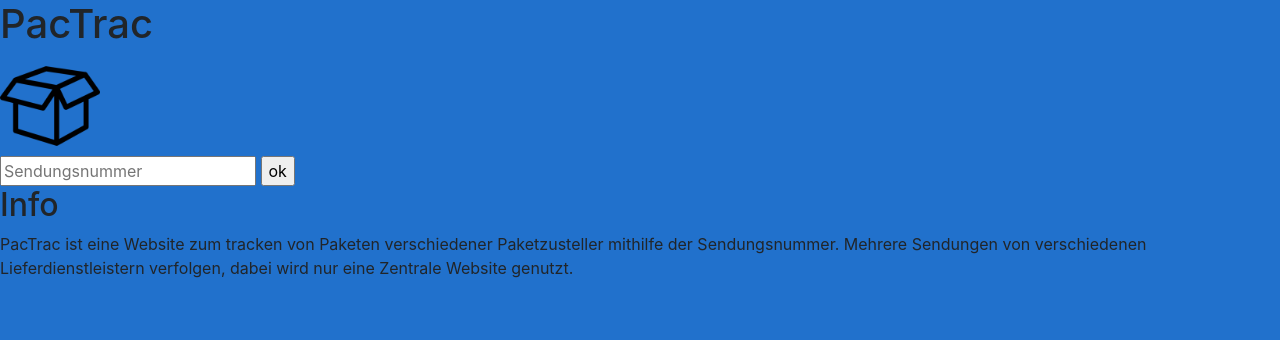
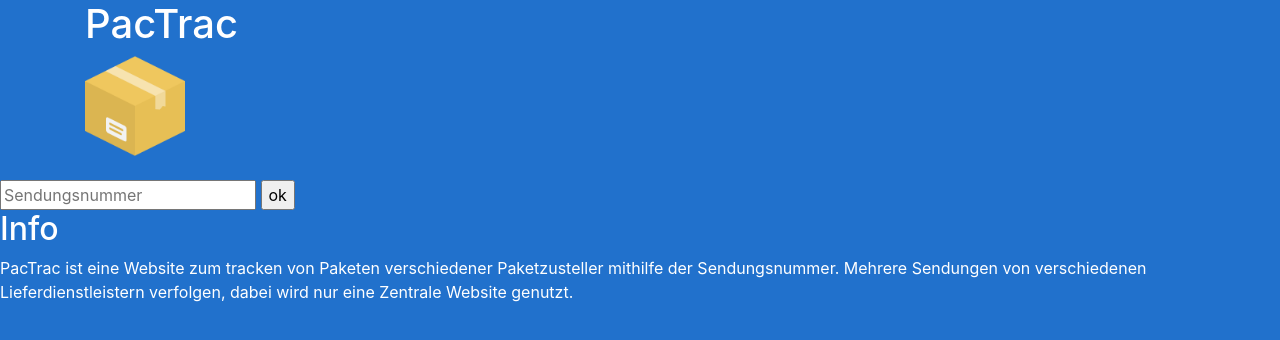
Before and after one commit to Jugendhackt/PacTrac, a plain HTML site: page index.html in a window 1280 px wide. Drawn offline with nearby package versions, Linux system fonts and the light colour scheme.

Commit message:
Schriftfarbe geändert
Schriftfarbe geändert

```diff
--- a/index.html
+++ b/index.html
@@ -1,23 +1,27 @@
 <!DOCTYPE html>
-<html lang = de>
+<html lang=de>
 
 <head>
-        <link rel="stylesheet" href="https://stackpath.bootstrapcdn.com/bootstrap/4.3.1/css/bootstrap.min.css" integrity="sha384-ggOyR0iXCbMQv3Xipma34MD+dH/1fQ784/j6cY/iJTQUOhcWr7x9JvoRxT2MZw1T" crossorigin="anonymous">
-        <link rel="stylesheet" href="https://stackpath.bootstrapcdn.com/bootstrap/4.3.1/css/bootstrap.min.css" integrity="sha384-ggOyR0iXCbMQv3Xipma34MD+dH/1fQ784/j6cY/iJTQUOhcWr7x9JvoRxT2MZw1T" crossorigin="anonymous">
+    <link rel="stylesheet" href="https://stackpath.bootstrapcdn.com/bootstrap/4.3.1/css/bootstrap.min.css"
+        integrity="sha384-ggOyR0iXCbMQv3Xipma34MD+dH/1fQ784/j6cY/iJTQUOhcWr7x9JvoRxT2MZw1T" crossorigin="anonymous">
+    <link rel="stylesheet" href="https://stackpath.bootstrapcdn.com/bootstrap/4.3.1/css/bootstrap.min.css"
+        integrity="sha384-ggOyR0iXCbMQv3Xipma34MD+dH/1fQ784/j6cY/iJTQUOhcWr7x9JvoRxT2MZw1T" crossorigin="anonymous">
     <title>PacTrac</title>
     <script src="./script.js"></script>
 </head>
 
-<body style="background-color: #2171cc">
-<h1>PacTrac</h1>
-<img src="paket.png" alt="Datenschutzerklärung" title="Datenschutzerklärung" width="100" height="100" >
+<body style="background-color: #2171cc;color: white ">
+    <div class="container"><h1>PacTrac</h1>
+    <img src="box.png" alt="Datenschutzerklärung" title="Datenschutzerklärung" width="100" height="100">
+    </div>
     <br>
     <input type="text" placeholder="Sendungsnummer" id="delivery" />
- <input type="submit" value="ok" onclick="request()"/>
+    <input type="submit" value="ok" onclick="request()" />
     <br>
     <h2>Info</h2>
     <p title="Info zu PacTrac">PacTrac ist eine Website zum tracken von
-    Paketen verschiedener Paketzusteller mithilfe der Sendungsnummer. Mehrere Sendungen von verschiedenen Lieferdienstleistern verfolgen, dabei wird nur eine Zentrale Website genutzt.
+        Paketen verschiedener Paketzusteller mithilfe der Sendungsnummer. Mehrere Sendungen von verschiedenen
+        Lieferdienstleistern verfolgen, dabei wird nur eine Zentrale Website genutzt.
     </p>
     <div style="opacity: 0" id="shipment_progress">
         <h1>Sendungsverlauf</h1>
@@ -38,7 +42,7 @@
             </li>
             <li class="list-group-item d-flex justify-content-between lh-condensed">
                 <div>
-                    <h6 class="my-0">Startus</h6>
+                    <h6 class="my-0">Status</h6>
                     <small class="text-muted" id="status_time">Brief description</small>
                     <small class="text-muted" id="status_description">Brief description</small>
                 </div>
```
Also changed, not shown: box.png (added). Lines whose indentation alone changed are shown as unchanged.
